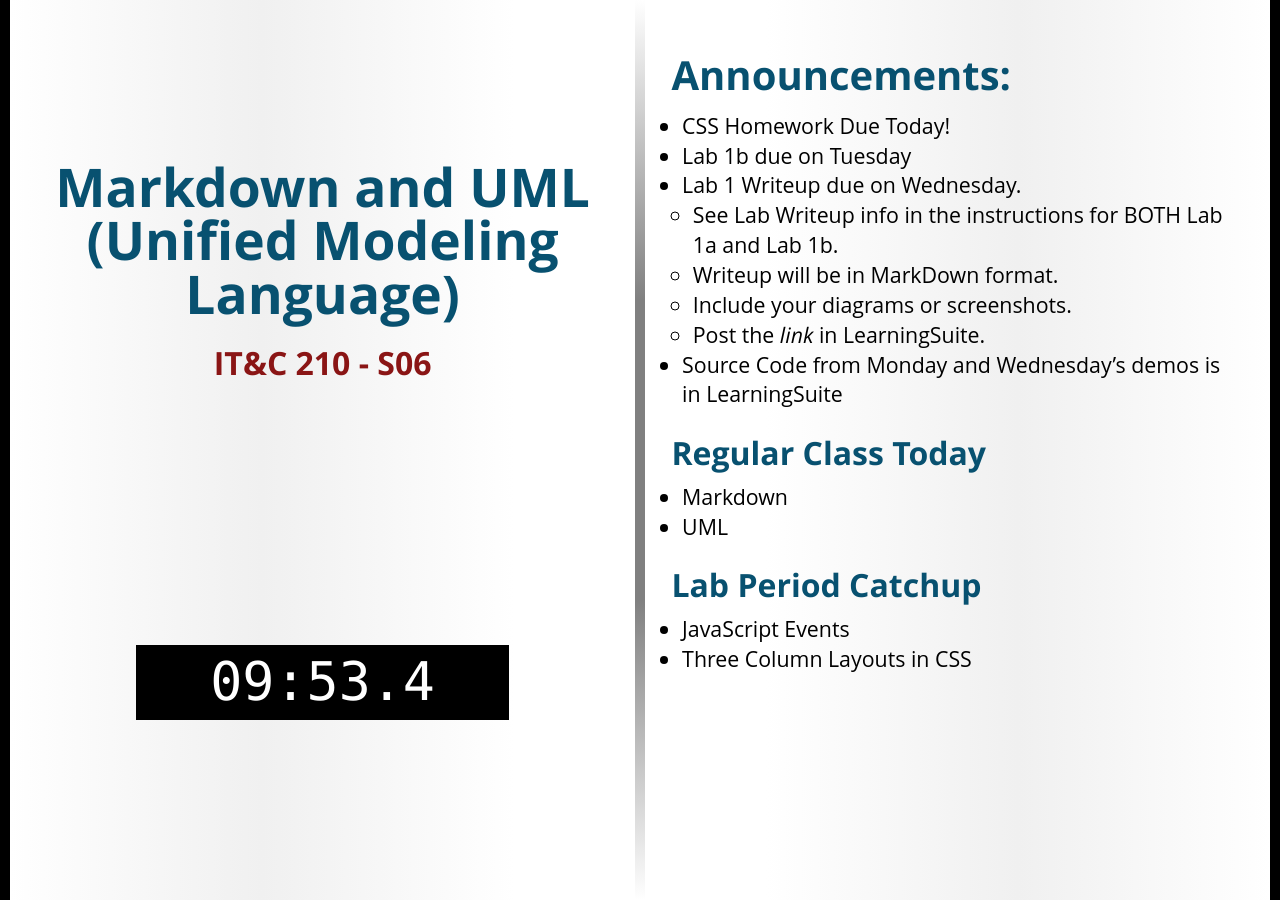
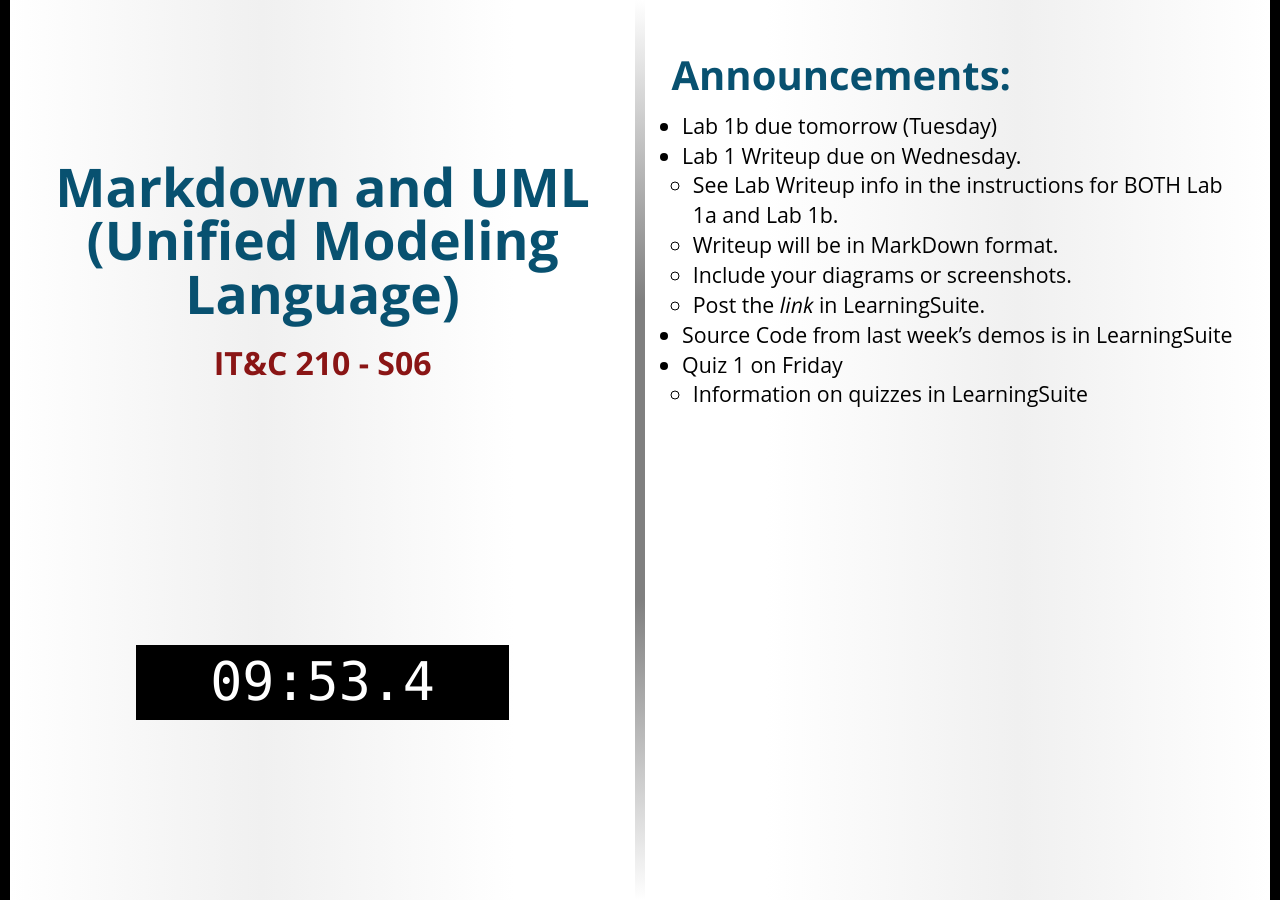
Before and after one commit to BYU-ITC-210/BYU-ITC-210.github.io, a Jekyll site: the page built from _welcome/S06.md, in a window 1280 px wide. Built offline with Jekyll 4.4.1, drawn with Linux system fonts in a browser that asks for light colours; some web fonts are replaced.

Commit message:
Welcome S06

```diff
--- a/_welcome/S06.md
+++ b/_welcome/S06.md
@@ -2,19 +2,12 @@
 title: Markdown and UML (Unified Modeling Language)
 session: S06
 ---
-* CSS Homework Due Today!
-* Lab 1b due on Tuesday
+* Lab 1b due tomorrow (Tuesday)
 * Lab 1 Writeup due on Wednesday.
     * See Lab Writeup info in the instructions for BOTH Lab 1a and Lab 1b.
     * Writeup will be in MarkDown format.
     * Include your diagrams or screenshots.
     * Post the _link_ in LearningSuite.
-* Source Code from Monday and Wednesday's demos is in LearningSuite
-
-## Regular Class Today
-* Markdown
-* UML
-
-## Lab Period Catchup
-* JavaScript Events
-* Three Column Layouts in CSS
+* Source Code from last week's demos is in LearningSuite
+* Quiz 1 on Friday
+    * Information on quizzes in LearningSuite
```
